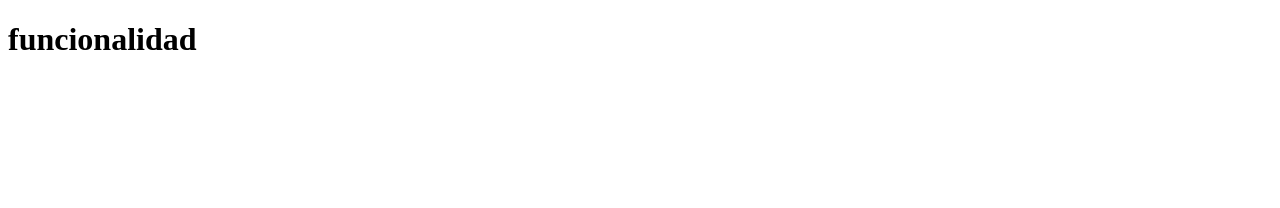
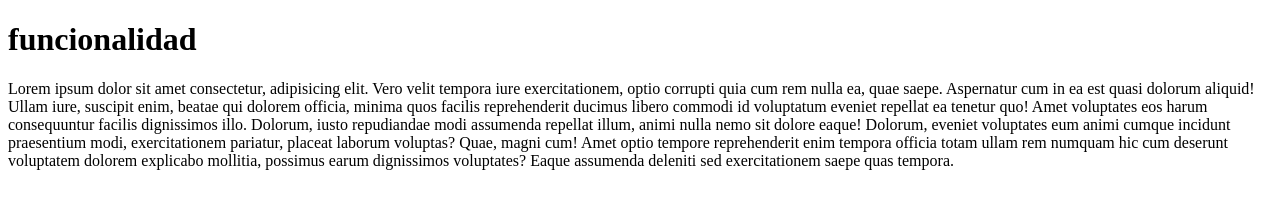
Before and after one commit to PabloBurtin/desafio, a plain HTML site: page funcionalidad.html in a window 1280 px wide. Drawn offline with Linux system fonts and the light colour scheme.

Commit message:
agregue un parrafo

```diff
--- a/funcionalidad.html
+++ b/funcionalidad.html
@@ -8,5 +8,10 @@
 </head>
 <body>
     <h1>funcionalidad</h1>
+
+    <P>Lorem ipsum dolor sit amet consectetur, adipisicing elit. Vero velit tempora iure exercitationem, optio corrupti quia cum rem nulla ea, quae saepe. Aspernatur cum in ea est quasi dolorum aliquid!
+    Ullam iure, suscipit enim, beatae qui dolorem officia, minima quos facilis reprehenderit ducimus libero commodi id voluptatum eveniet repellat ea tenetur quo! Amet voluptates eos harum consequuntur facilis dignissimos illo.
+    Dolorum, iusto repudiandae modi assumenda repellat illum, animi nulla nemo sit dolore eaque! Dolorum, eveniet voluptates eum animi cumque incidunt praesentium modi, exercitationem pariatur, placeat laborum voluptas? Quae, magni cum!
+    Amet optio tempore reprehenderit enim tempora officia totam ullam rem numquam hic cum deserunt voluptatem dolorem explicabo mollitia, possimus earum dignissimos voluptates? Eaque assumenda deleniti sed exercitationem saepe quas tempora.</P>
 </body>
 </html>
```
